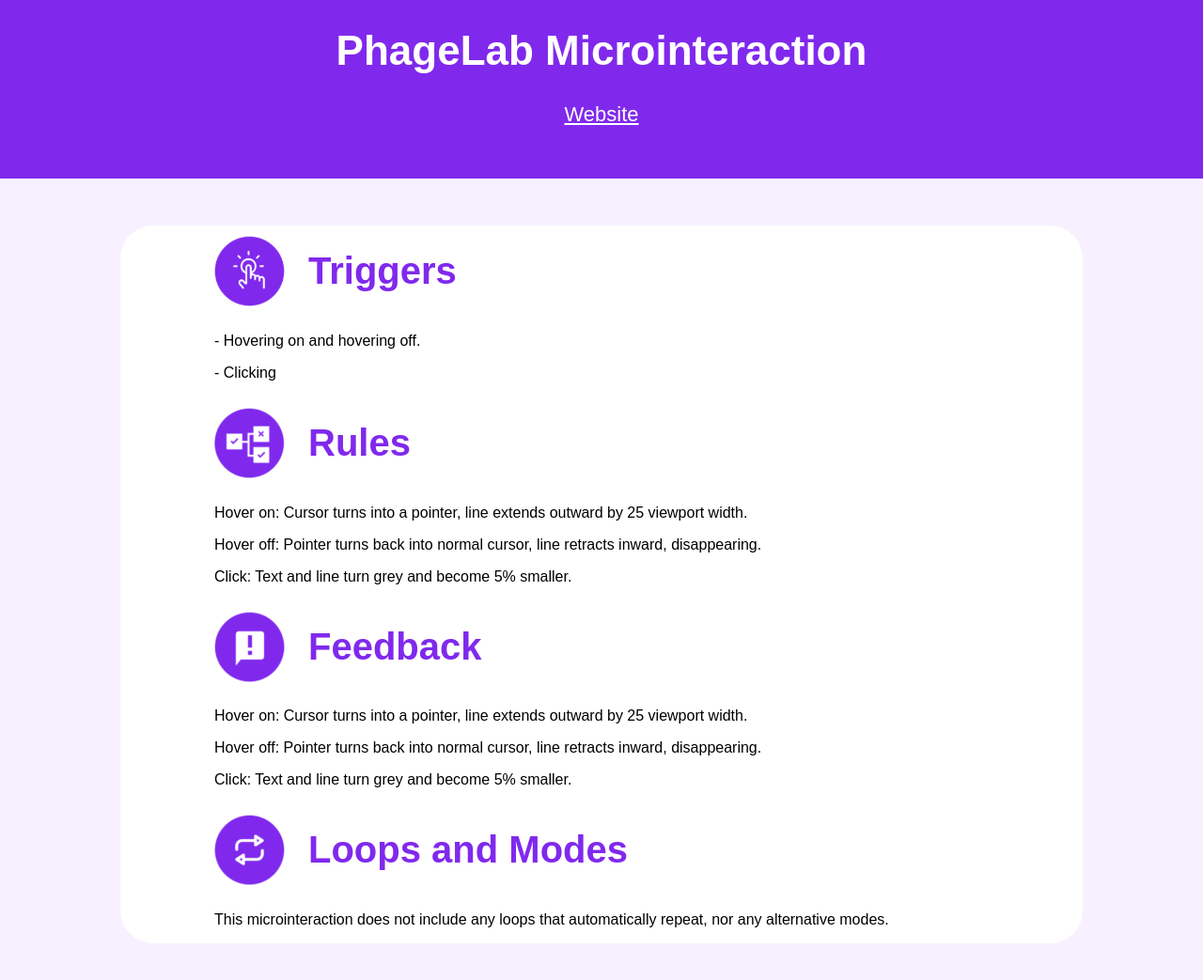
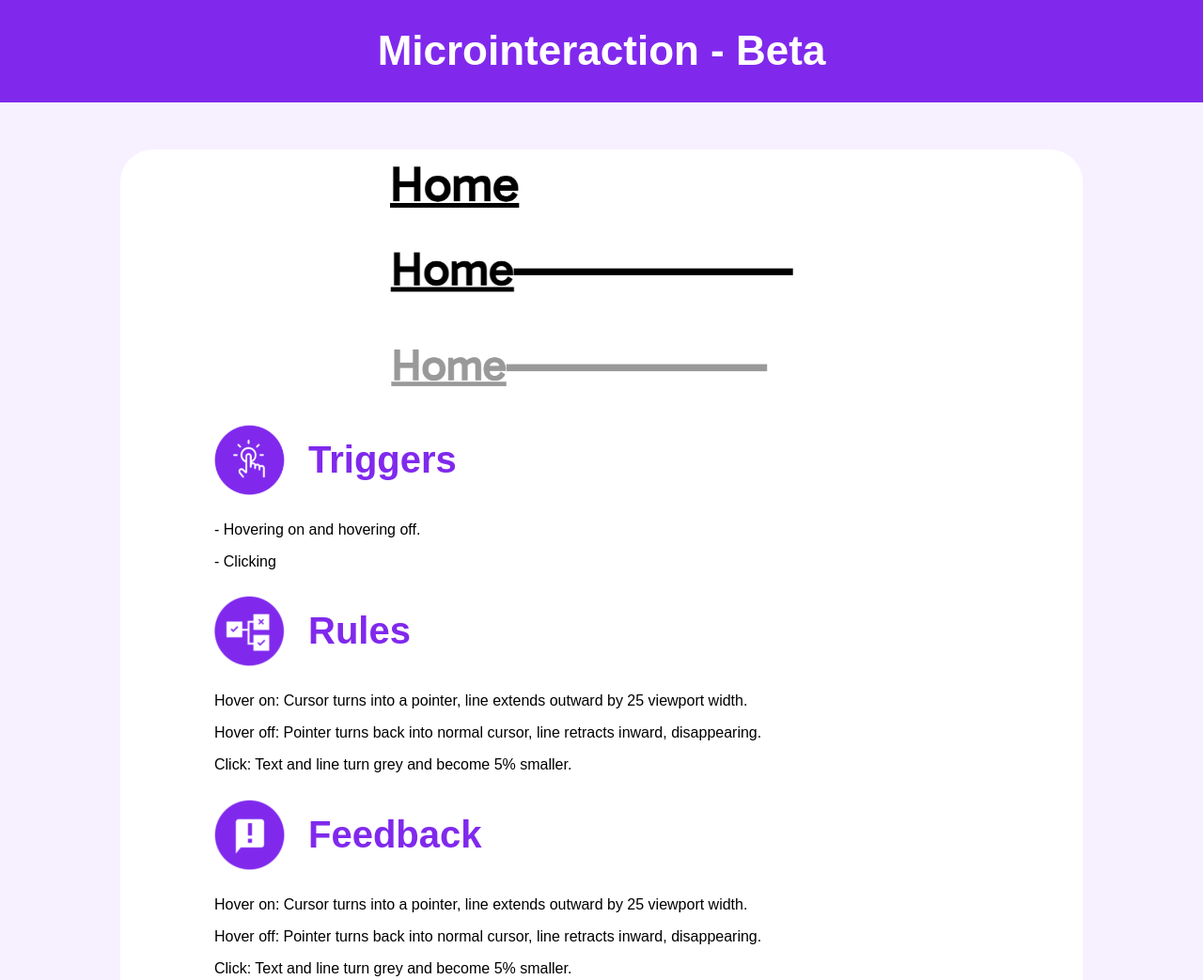
Before and after one commit to domthescott/idm241-ds3765, a plain HTML site: page Beta/index.html in a window 1280 px wide. Shown: the top 1043 px of the page at 94% size. Before the commit the page ends 1004 px from the top, so only its background shows below. Drawn offline with Linux system fonts and the light colour scheme; a web font is replaced by a local one.

Commit message:
Example images added and formatted

```diff
--- a/Beta/index.html
+++ b/Beta/index.html
@@ -12,9 +12,8 @@
 <script src=""></script>
 <body>
 
-<div id="uppersection"><h1 id="mainheader">PhageLab Microinteraction</h1>
-    <a href="https://phage-lab.com/lab/">Website   </a>
-<h2></h2></div>
+<div id="uppersection"><h1 id="mainheader">Microinteraction - Beta</h1>
+</div>
 
 <div id="mainsectioncontainer">
 
@@ -22,6 +21,15 @@
 
         <div id="mainsectioncontent">
 
+            <div id="exampleholder">
+
+            <div id="examples">
+<img class="exampleimage1" src="images/homedefaultimg.png">
+<img class="exampleimage2" src="images/homehoverimg.png">
+<img class="exampleimage2" src="images/homeclickimg.png">
+
+            </div>
+        </div>
             <div class="subsection">
                 <div class="headingwithicon">
                 <img class="icon"
--- a/Beta/stylesheet.css
+++ b/Beta/stylesheet.css
@@ -29,7 +29,17 @@ a {color: white;
 #mainheader {
 text-align: center;}
 
+#exampleholder {width: 100%;
+    display: flex;
+    justify-content: center;
+}
 
+.exampleimage1 {width: 150px;}
+
+.exampleimage2 {width: 450px}
+
+#examples {display: flex;
+flex-direction: column;}
 
 #mainsectioncontainer {
 display: flex;
```
Also changed, not shown: Beta/images/homeclickimg.png (added), Beta/images/homedefaultimg.png (added), Beta/images/homehoverimg.png (added).
